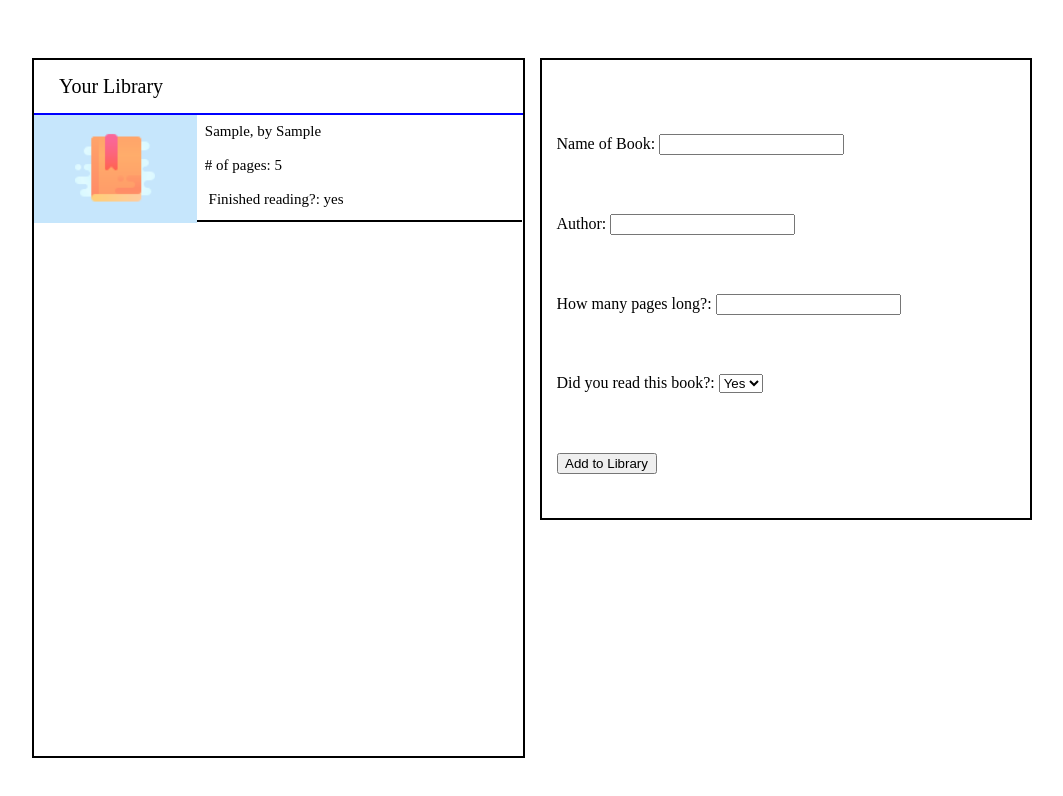
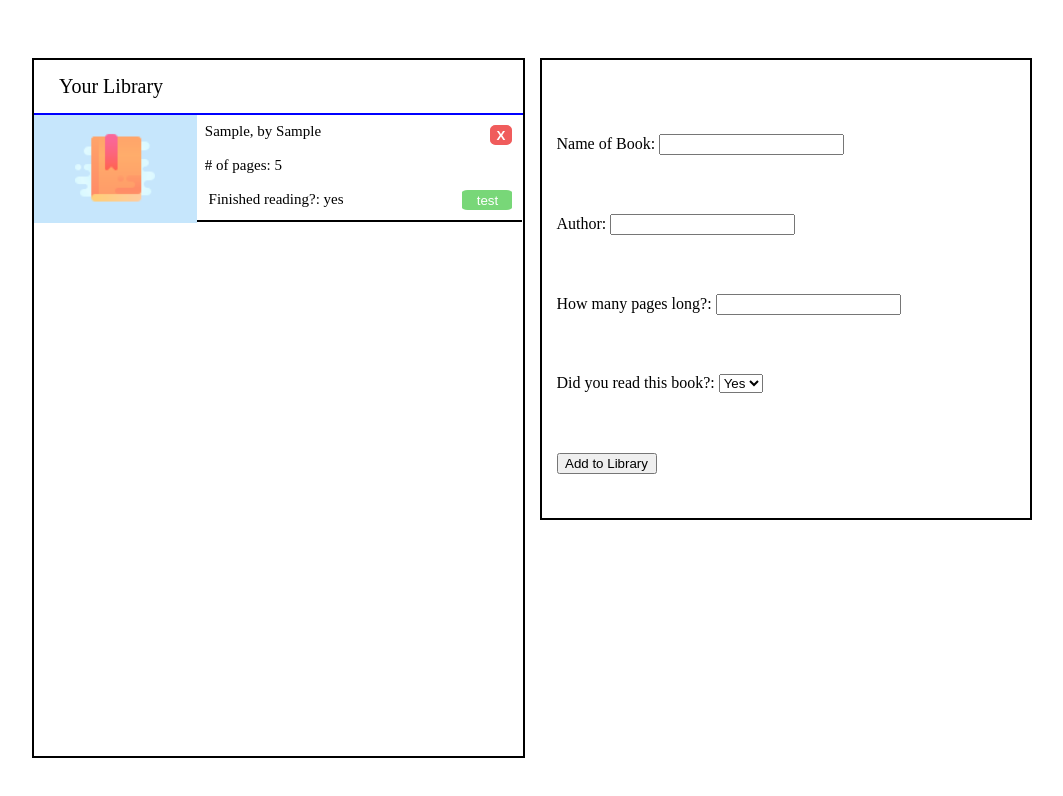
Before and after one commit to tgorsk15/digital-library, a plain HTML site: page index.html in a window 1280 px wide. Both pictures are taken after typing "Sample", "Sample", "5" into the empty fields and a click on the button "Add to Library". Shown: the whole page, without its empty margins (108-1171 px from the left). Drawn offline with Linux system fonts and the light colour scheme.

Commit message:
Add delete and read buttons in the bookCard
Both buttons have been added, however neither have functionality yet. Pressing the
delete button will delete the bookCard, while the read button will act as more of a
toggle button, where it will change the value of readBook, while also changing itself

```diff
--- a/script.js
+++ b/script.js
@@ -14,6 +14,12 @@ function generateColor(item) {
     'hsl(' + 360 * Math.random() + ',' +
     (25 + 70 * Math.random()) + '%,' +
     (85 + 10 * Math.random()) + '%)'
+}
+
+Book.prototype.checkReadBook = function() {
+    if (readBook === true) {
+
+    }
 }
 
 // reference to cards-holder section
@@ -34,15 +40,26 @@ Book.prototype.createCard = function() {
     bookPic.classList.add('book-pic');
     bookIcon.appendChild(bookPic);
 
-    // plan is to have the background color of the icon box
-    // be a randomly generated color
 
     bookCard.textContent = `${bookName.value}, by ${authorName.value}
     \r\n# of pages: ${pagesNumber.value}
     \r\n Finished reading?: ${readBook.value}`;
     cardStorage.appendChild(bookCard);
 
+    // gives background a randomly generated light color
     generateColor(bookIcon);
+
+    // delete book button on bookCard:
+    const deleteBook = document.createElement('button');
+    deleteBook.classList.add('delete-book');
+    deleteBook.textContent = 'X'
+    bookCard.appendChild(deleteBook);
+
+    // book to toggle read or not read
+    const readButton = document.createElement('button');
+    readButton.classList.add('read-button');
+    readButton.textContent = 'test'
+    bookCard.appendChild(readButton);
 };
 
 
@@ -74,8 +91,18 @@ addBook.addEventListener('click', (event) => {
 
     book.createCard();
 
+    // have to put in function to check whether book is read
+    // depending on outcome, button will be changed
+
+    // readBook must FIRST be converted into a Boolean value:
+
     bookForm.reset();
 });
 
+// create an addEventListener for when read-button is clicked:
+
+
+// create addEventListener for delete button
+
 
 console.log('test')
--- a/styles.css
+++ b/styles.css
@@ -58,6 +58,7 @@ form {
 }
 
 .book-card {
+    position: relative;
     grid-column: 2 / 4;
     height: 89px;
     white-space: pre;
@@ -79,3 +80,27 @@ form {
 .book-pic {
     height: 80px;
 }
+
+.delete-book {
+    position: absolute;
+    top: 10px;
+    right: 10px;
+    height: 20px;
+    background-color: rgb(240, 92, 92);
+    color: white;
+    font-weight: bold;
+    border: 1px solid rgb(240, 92, 92);
+    border-radius: 25%;
+}
+
+.read-button {
+    position: absolute;
+    bottom: 10px;
+    right: 10px;
+    background-color: rgb(120, 215, 120);
+    height: 20px;
+    width: 50px;
+    border: 1px solid rgb(120, 215, 120);
+    border-radius: 12%;
+    color: white;
+}
```
